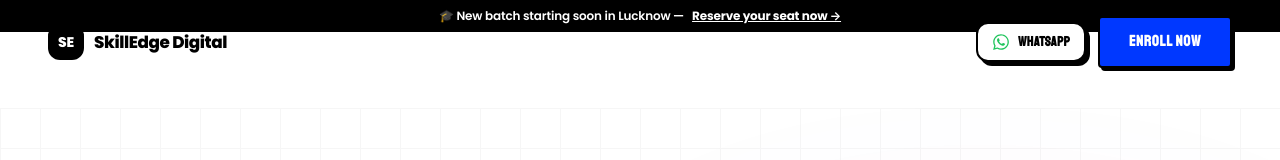
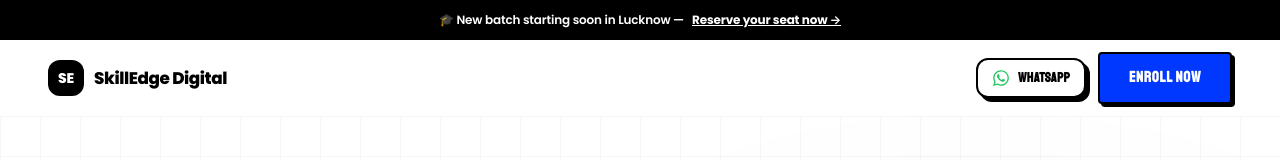
Before and after one commit to MdHuzaifa018/Digital-Marketing-landing-page, a React (Vite) app: page / in a window 1280 px wide. Shown: the top 160 px of the page. Built offline with nearby package versions, Linux system fonts and the light colour scheme.

Commit message:
Fix navbar overlapping with top announcement bar

```diff
--- a/src/components/layout/Navbar.jsx
+++ b/src/components/layout/Navbar.jsx
@@ -68,9 +68,9 @@ const Navbar = () => {
     <>
       {/* Top Announcement Bar (Home page only) */}
       {location.pathname === '/' && (
-        <div className="bg-black text-white text-center py-2 px-4 text-xs font-600 flex items-center justify-center gap-2">
+        <div className="bg-black text-white text-center py-2 px-2 text-xs font-600 flex flex-col sm:flex-row items-center justify-center gap-1 sm:gap-2 min-h-[48px] sm:min-h-[40px]">
           <span>🎓 New batch starting soon in Lucknow —</span>
-          <button onClick={() => openModal()} className="underline font-700 text-white hover:text-white/80 transition-colors">
+          <button onClick={() => openModal()} className="underline font-700 text-white hover:text-[var(--color-secondary)] transition-colors">
             Reserve your seat now →
           </button>
         </div>
@@ -78,7 +78,7 @@ const Navbar = () => {
 
       <header
         className={`fixed left-0 right-0 z-50 transition-all duration-500 flex justify-center px-4 pointer-events-none ${
-          location.pathname === '/' ? 'top-2' : 'top-2'
+          location.pathname === '/' && !scrolled ? 'top-[52px] sm:top-[44px]' : 'top-2'
         }`}
         role="banner"
       >
```
